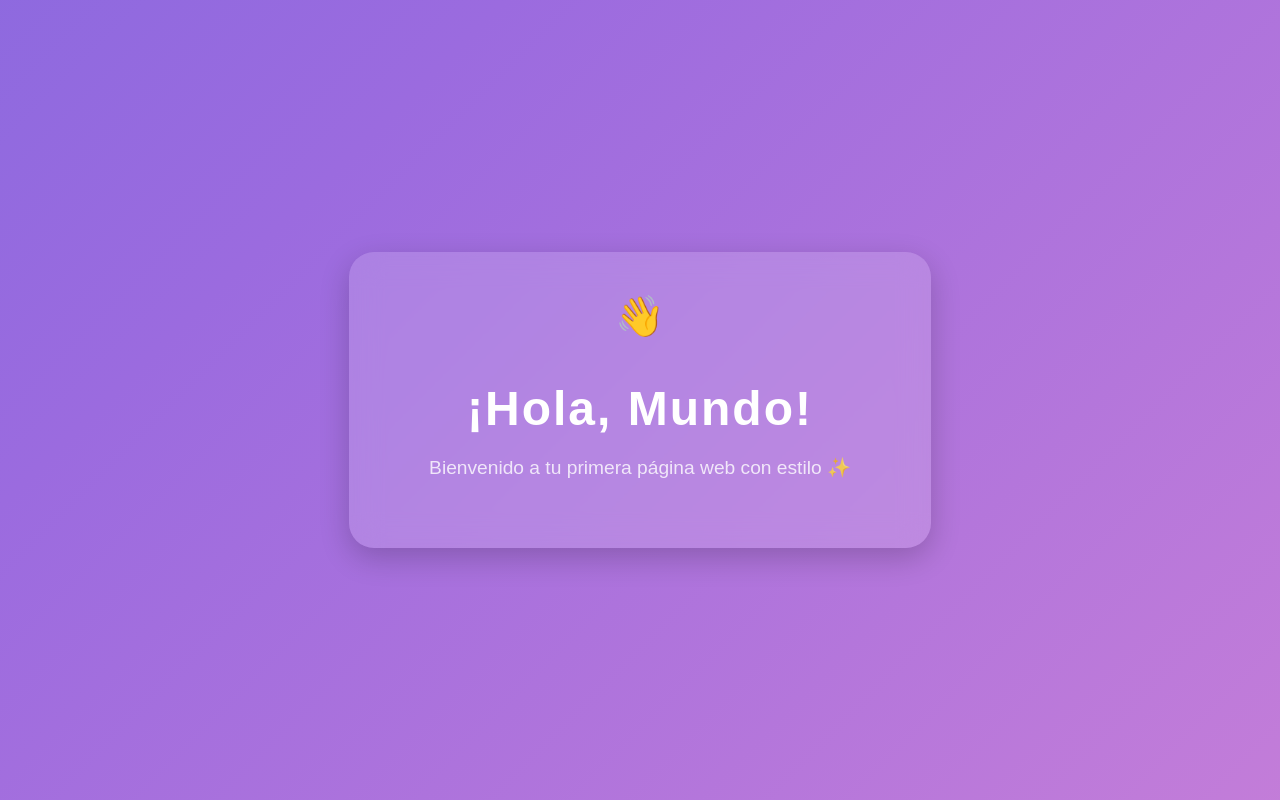
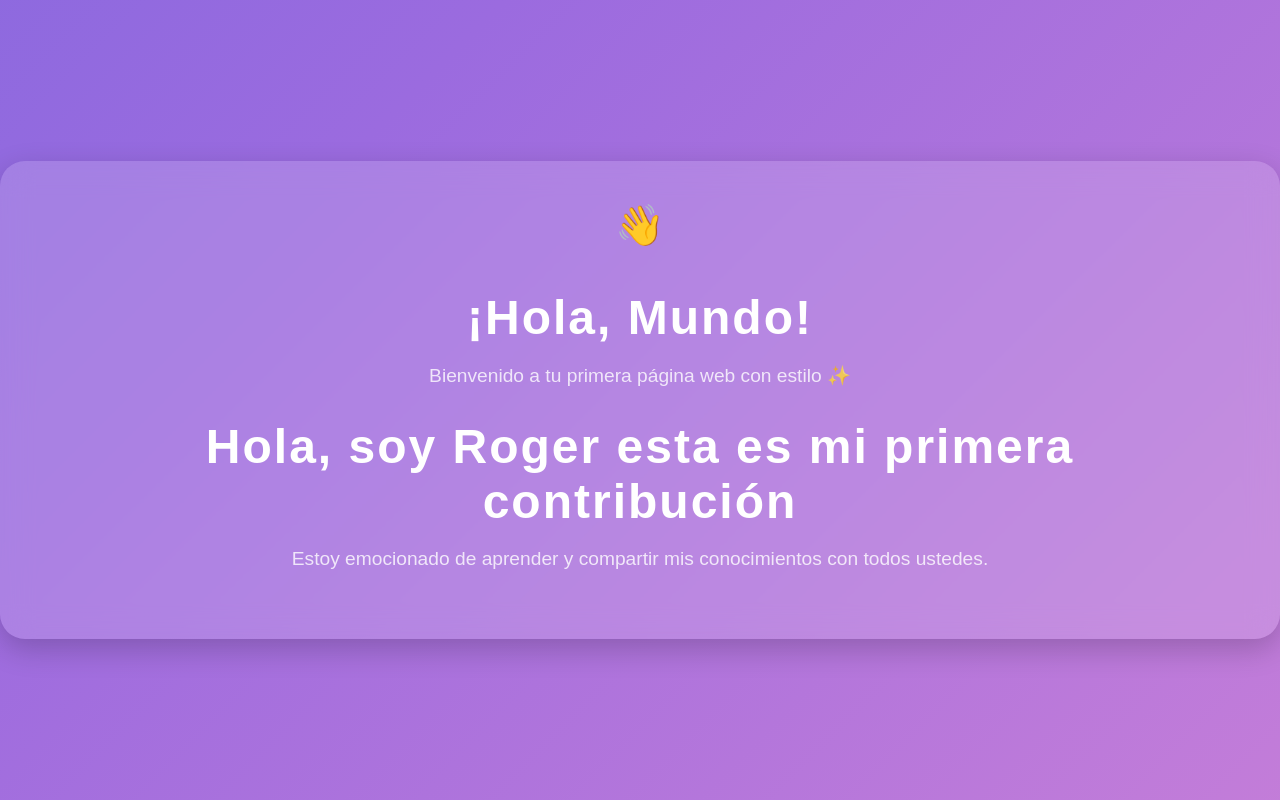
Before and after one commit to MLopezCamp/Hola-mundo, a plain HTML site: page index.html in a window 1280 px wide. Drawn offline with Linux system fonts and the light colour scheme.

Commit message:
Primera contribución de Roger

```diff
--- a/index.html
+++ b/index.html
@@ -69,6 +69,8 @@
     <div class="emoji">👋</div>
     <h1>¡Hola, Mundo!</h1>
     <p>Bienvenido a tu primera página web con estilo ✨</p>
+    <h1>Hola, soy Roger esta es mi primera contribución</h1>
+    <p>Estoy emocionado de aprender y compartir mis conocimientos con todos ustedes.</p>
   </div>
 </body>
 </html>
```
